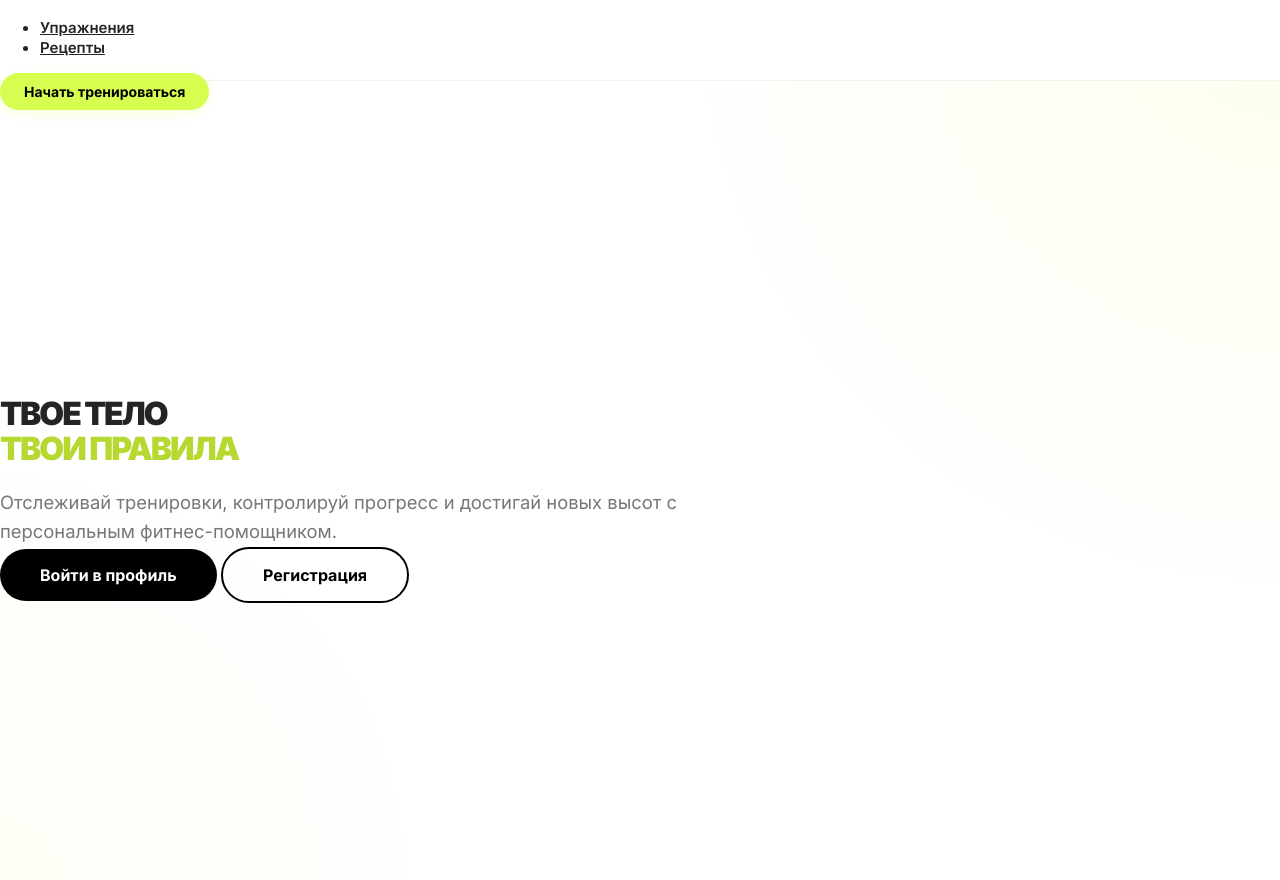
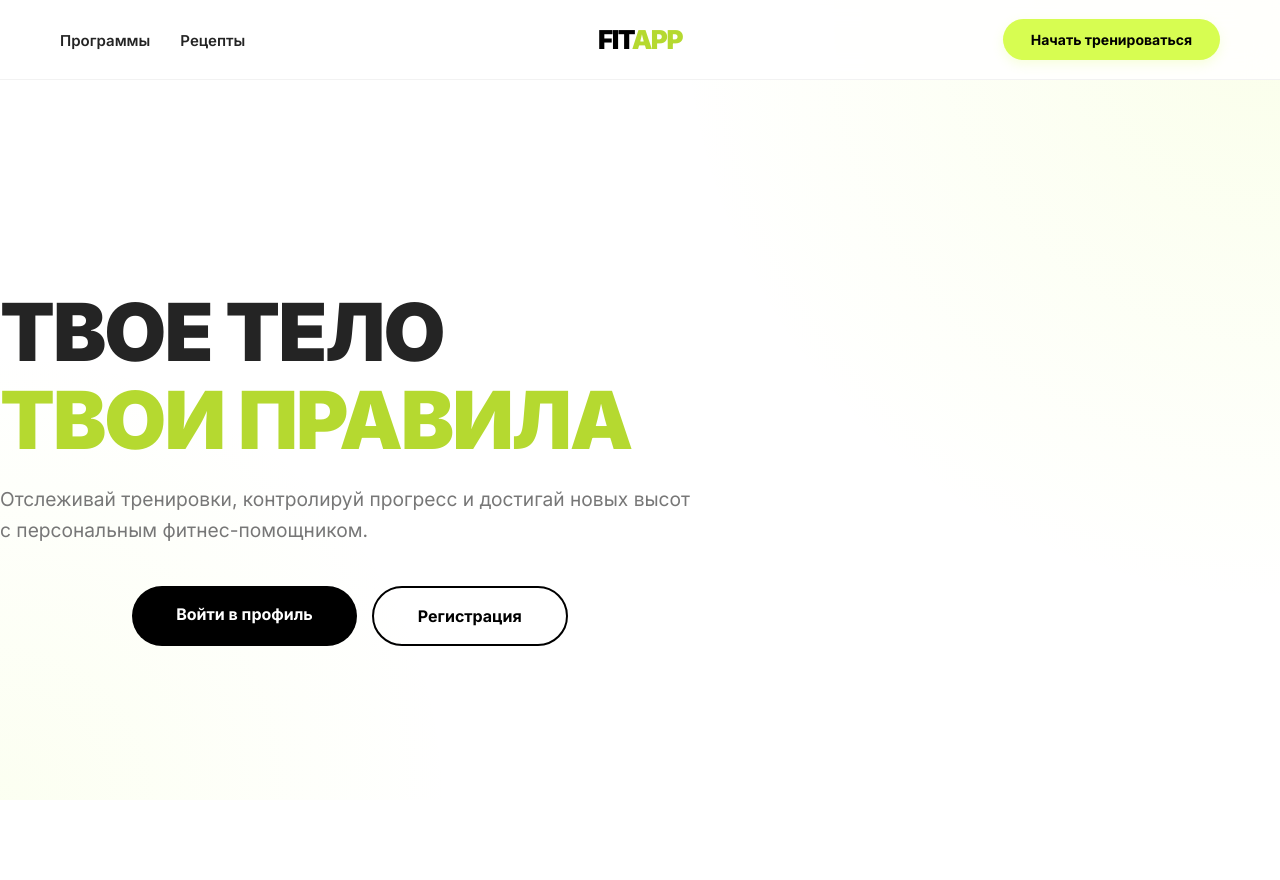
Before and after one commit to Wassu0phomie/python-fitness-tracker, a Django app: page / in a window 1280 px wide. After the commit the page ends 800 px from the top, so only its background shows below. Run offline with Django 5.2, Linux system fonts and the light colour scheme.

Commit message:
landing page in process

```diff
--- a/static/css/welcome_style.css
+++ b/static/css/welcome_style.css
@@ -1,17 +1,16 @@
+/* 1. ПЕРЕМЕННЫЕ */
 :root {
-    /* Цветовая палитра */
-    --accent-neon: #D7FD51;   /* Твой фирменный неон */
-    --accent-dark: #b5d930;   /* Темный неон для читаемости текста */
-    --text-main: #242424;     /* Глубокий серый (почти черный) */
-    --text-muted: #777777;    /* Серый для описаний */
+    --accent-neon: #D7FD51;
+    --accent-dark: #b5d930;
+    --text-main: #242424;
+    --text-muted: #777777;
     --bg-white: #ffffff;
     --border-light: #f2f2f2;
-
-    /* Размеры */
     --header-height: 80px;
 }
 
-/* ОБЩИЕ НАСТРОЙКИ */
+* { box-sizing: border-box; }
+
 body.light-theme {
     font-family: 'Inter', sans-serif;
     background-color: var(--bg-white);
@@ -21,155 +20,133 @@ body.light-theme {
     overflow-x: hidden;
 }
 
-/* ФИКСИРОВАННАЯ ШАПКА (HEADER) */
+/* 2. ШАПКА (СТЕКЛЯННЫЙ ЭФФЕКТ) */
 .main-header {
     position: fixed;
     top: 0;
     left: 0;
     width: 100%;
     height: var(--header-height);
-    background-color: rgba(255, 255, 255, 0.95);
-    backdrop-filter: blur(10px); /* Эффект стекла */
+    background-color: rgba(255, 255, 255, 0.85);
+    backdrop-filter: blur(15px);
+    -webkit-backdrop-filter: blur(15px);
     border-bottom: 1px solid var(--border-light);
     z-index: 1050;
     display: flex;
     align-items: center;
 }
 
-/* Переопределение стилей ссылок Bootstrap в шапке */
-.main-header .nav-link {
+.main-header .container {
+    max-width: 1200px;
+    margin: 0 auto;
+    width: 100%;
+    padding: 0 20px;
+    display: flex;
+    align-items: center;
+    justify-content: space-between;
+    position: relative;
+}
+
+.header__menu-content {
+    display: flex;
+    list-style: none;
+    margin: 0;
+    padding: 0;
+    gap: 30px;
+}
+
+.nav-link {
     color: var(--text-main) !important;
     font-weight: 600;
     font-size: 15px;
-    transition: color 0.2s ease;
+    text-decoration: none;
+    transition: 0.2s;
 }
 
-.main-header .nav-link:hover {
-    color: var(--accent-dark) !important;
-}
+.nav-link:hover { color: var(--accent-dark) !important; }
 
-/* Логотип */
+/* Центрированный логотип */
 .header-logo {
+    position: absolute;
+    left: 50%;
+    transform: translateX(-50%);
     font-size: 26px;
     font-weight: 900;
     color: #000 !important;
-    letter-spacing: -1px;
-    /* Центрирование логотипа */
-    left: 50%;
-    transform: translateX(-50%);
+    letter-spacing: -1.5px;
+    text-decoration: none;
 }
+.header-logo span { color: var(--accent-dark); }
 
-.header-logo span {
-    color: var(--accent-dark);
-}
+.header__right { display: flex; align-items: center; gap: 20px; }
 
-/* Кнопка "Начать" в стиле FitStars */
 .btn-fitstars {
     background-color: var(--accent-neon);
     color: #000 !important;
-    padding: 10px 24px;
-    border-radius: 50px; /* Таблетка */
+    padding: 12px 28px;
+    border-radius: 50px;
     text-decoration: none;
     font-weight: 700;
     font-size: 14px;
-    transition: all 0.2s ease;
     box-shadow: 0 4px 12px rgba(215, 253, 81, 0.2);
-    border: none;
-    display: inline-block;
+    transition: 0.2s ease;
 }
 
 .btn-fitstars:hover {
     transform: translateY(-2px);
     box-shadow: 0 6px 20px rgba(215, 253, 81, 0.4);
-    background-color: #e2ff7a;
 }
 
-/* ГЛАВНЫЙ ЭКРАН (HERO SECTION) */
+/* 3. ГЛАВНЫЙ ЭКРАН */
 .welcome-wrapper {
     min-height: 100vh;
     padding-top: var(--header-height);
     display: flex;
     align-items: center;
-    position: relative;
-    background: radial-gradient(circle at top right, rgba(215, 253, 81, 0.1), transparent 40%),
-                radial-gradient(circle at bottom left, rgba(215, 253, 81, 0.05), transparent 30%);
+    background: radial-gradient(circle at top right, rgba(215, 253, 81, 0.12), transparent 40%),
+                radial-gradient(circle at bottom left, rgba(215, 253, 81, 0.08), transparent 30%);
 }
 
 .main-title {
     font-weight: 900;
     letter-spacing: -2px;
     line-height: 1.1;
-    color: var(--text-main);
+    font-size: 5rem;
+    margin-bottom: 20px;
 }
 
-.outline-text {
-    color: var(--accent-dark);
-    /* Раскомментируй ниже, если хочешь эффект "пустых" букв */
-    /* -webkit-text-stroke: 1px var(--accent-dark);
-    -webkit-text-fill-color: transparent; */
-}
+.outline-text { color: var(--accent-dark); }
 
 .subtitle {
     color: var(--text-muted);
-    font-size: 1.15rem;
+    font-size: 1.2rem;
     line-height: 1.6;
+    margin-bottom: 40px;
 }
 
-/* КНОПКИ В ЦЕНТРЕ ЭКРАНА */
+.buttons-group { display: flex; justify-content: center; gap: 15px; }
+
 .btn-main-dark {
     background-color: #000;
     color: #fff;
-    padding: 16px 40px;
+    padding: 18px 44px;
     border-radius: 50px;
     text-decoration: none;
     font-weight: 700;
-    transition: all 0.3s ease;
-}
-
-.btn-main-dark:hover {
-    background-color: var(--text-main);
-    transform: scale(1.05);
+    transition: 0.3s;
 }
 
 .btn-main-outline {
     background-color: transparent;
     color: #000;
-    padding: 16px 40px;
+    padding: 18px 44px;
     border-radius: 50px;
     text-decoration: none;
     font-weight: 700;
     border: 2px solid #000;
-    transition: all 0.3s ease;
+    transition: 0.3s;
 }
 
-.btn-main-outline:hover {
-    background-color: #000;
-    color: #fff;
-}
+.btn-main-dark:hover, .btn-main-outline:hover { opacity: 0.8; transform: translateY(-2px); }
 
-/* ФУТЕР */
-.footer-minimal {
-    position: absolute;
-    bottom: 30px;
-    width: 100%;
-    text-align: center;
-    color: var(--text-muted);
-    font-size: 14px;
-}
-
-/* АДАПТИВНОСТЬ */
-@media (max-width: 992px) {
-    .header-logo {
-        position: static;
-        transform: none;
-        order: -1;
-    }
-
-    .main-header .nav {
-        display: none; /* Прячем меню на мобилках для чистоты */
-    }
-
-    .main-title {
-        font-size: 3.5rem !important;
-    }
-}
+/* 4. АДАПТИВНОСТЬ */
--- a/templates/welcome.html
+++ b/templates/welcome.html
@@ -5,40 +5,54 @@
     <meta charset="UTF-8">
     <meta name="viewport" content="width=device-width, initial-scale=1.0">
     <title>Добро пожаловать | FITAPP</title>
+    <link rel="stylesheet" href="https://cdn.jsdelivr.net/npm/bootstrap-icons@1.11.0/font/bootstrap-icons.css">
     <link href="https://fonts.googleapis.com/css2?family=Inter:wght@400;600;700;900&display=swap" rel="stylesheet">
     <link rel="stylesheet" href="{% static 'css/welcome_style.css' %}">
 </head>
 <body class="light-theme">
-    <header class="main-header border-bottom py-3">
-        <div class="container d-flex flex-wrap align-items-center justify-content-between">
-            <a href="/" class="header-logo text-decoration-none">
-                FIT<span>APP</span>
-            </a>
-            <ul class="nav col-12 col-md-auto mb-2 justify-content-center mb-md-0">
-                <li><a href="#" class="nav-link px-3">Упражнения</a></li>
-                <li><a href="#" class="nav-link px-3">Рецепты</a></li>
-            </ul>
-            <div class="col-md-auto text-end d-flex align-items-center">
-                <a href="{% url 'login' %}?signup=true" class="btn-fitstars">Начать тренироваться</a>
+
+    <header id="main-header" class="main-header">
+        <div class="container">
+            <nav class="header__menu">
+                <ul class="header__menu-content">
+                    <li class="header__menu-item">
+                        <a href="{% url 'exercise_list' %}" class="nav-link">Программы</a>
+                    </li>
+                    <li class="header__menu-item">
+                        <a href="#" class="nav-link">Рецепты</a>
+                    </li>
+                </ul>
+            </nav>
+
+            <a href="/" class="header-logo">FIT<span>APP</span></a>
+
+            <div class="header__right">
+                {% if user.is_authenticated %}
+                    <a href="{% url 'index' %}" class="btn-fitstars">Профиль</a>
+                {% else %}
+                    <a href="{% url 'login' %}?signup=true" class="btn-fitstars">Начать тренироваться</a>
+                {% endif %}
             </div>
         </div>
     </header>
 
-    <div class="welcome-wrapper vh-100 d-flex align-items-center">
+    <div class="welcome-wrapper">
         <div class="container text-center">
             <main class="content-box">
-                <h1 class="display-1 fw-black main-title mb-4">
+                <h1 class="main-title mb-4">
                     ТВОЕ ТЕЛО <br><span class="outline-text">ТВОИ ПРАВИЛА</span>
                 </h1>
-                <p class="lead subtitle mb-5 mx-auto" style="max-width: 700px;">
+                <p class="subtitle mx-auto" style="max-width: 700px;">
                     Отслеживай тренировки, контролируй прогресс и достигай новых высот с персональным фитнес-помощником.
                 </p>
 
-                <div class="d-flex justify-content-center gap-3">
+                <div class="d-flex justify-content-center gap-3 buttons-group">
                     <a href="{% url 'login' %}" class="btn-main-dark">Войти в профиль</a>
                     <a href="{% url 'login' %}?signup=true" class="btn-main-outline">Регистрация</a>
                 </div>
             </main>
         </div>
     </div>
+
 </body>
+</html>
```
Also changed, not shown: static/css/login_style.css (+121 -129 lines).
